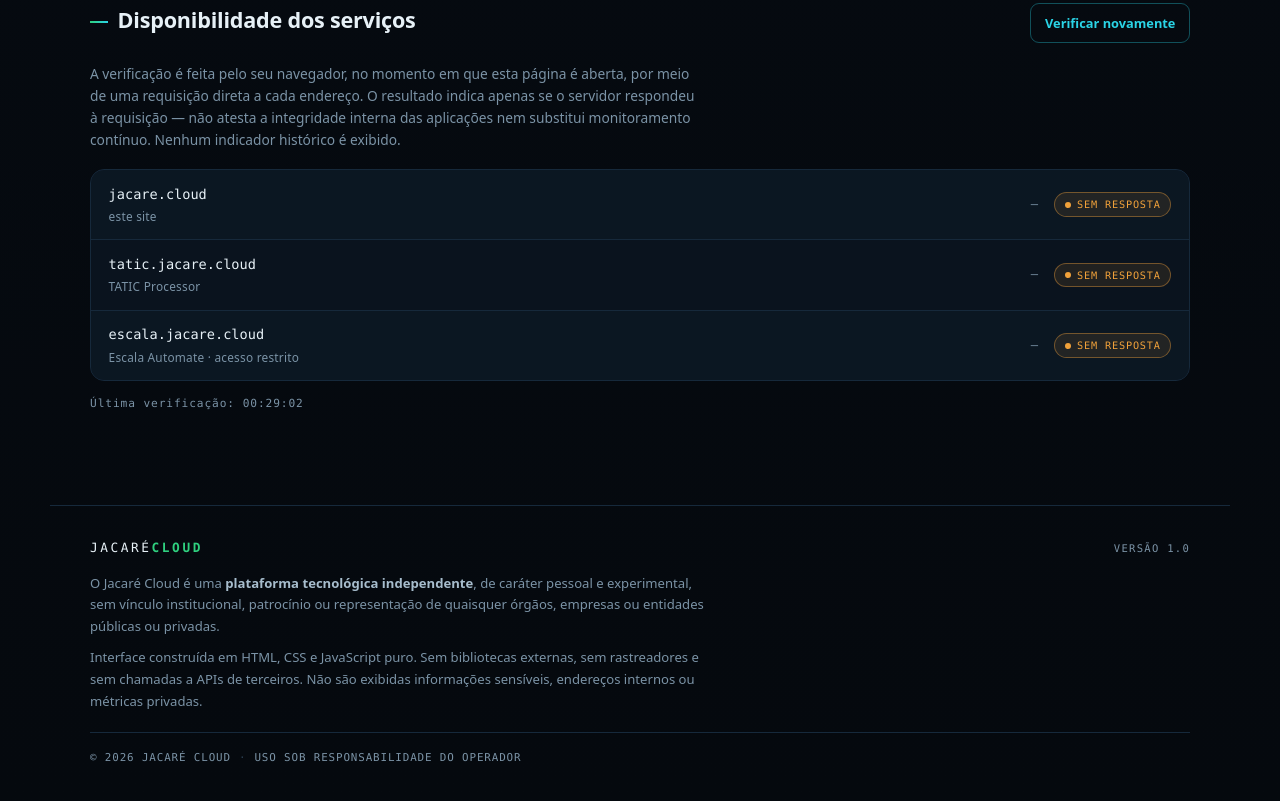
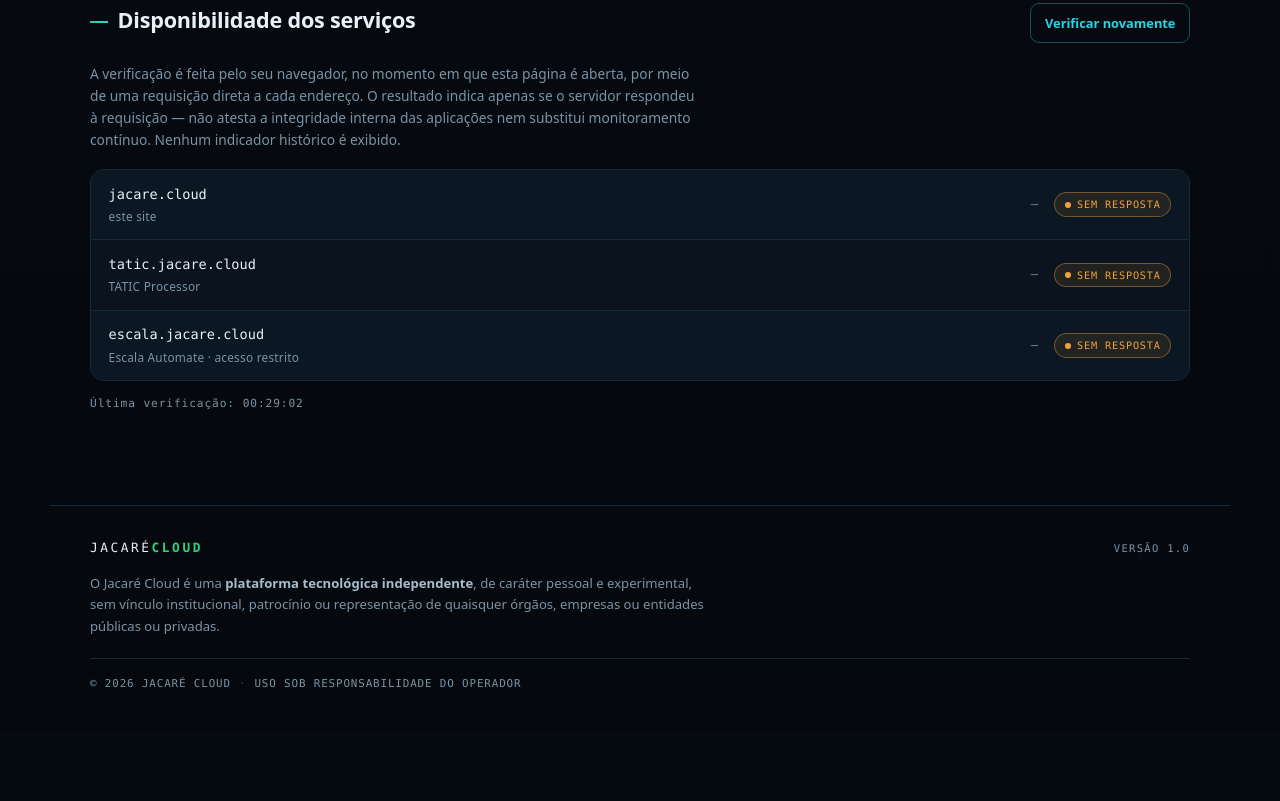
Before and after one commit to 92username/jacare-cloud-dashboard, a plain HTML site: page dashboard-v1/index.html in a window 1280 px wide. Shown: the part 933-1734 px from the top of the page. After the commit the page ends 1665 px from the top, so only its background shows below. Drawn offline with Linux system fonts and the light colour scheme; no server answers.

Commit message:
Rodapé: remove parágrafo sobre stack e ausência de rastreadores
A pedido do autor, o rodapé mantém apenas a declaração de plataforma tecnológica independente e a linha de copyright. Remove também a regra CSS .muted que ficou sem uso.

```diff
--- a/dashboard-v1/assets/styles.css
+++ b/dashboard-v1/assets/styles.css
@@ -700,8 +700,6 @@ h2::before {
 
 .footer-text strong { color: var(--texto-suave); font-weight: 600; }
 
-.footer-text.muted { color: var(--texto-fraco); }
-
 .footer-bottom {
   display: flex;
   flex-wrap: wrap;
--- a/dashboard-v1/index.html
+++ b/dashboard-v1/index.html
@@ -241,11 +241,6 @@
     pessoal e experimental, sem vínculo institucional, patrocínio ou representação de
     quaisquer órgãos, empresas ou entidades públicas ou privadas.
   </p>
-  <p class="footer-text muted">
-    Interface construída em HTML, CSS e JavaScript puro. Sem bibliotecas externas, sem
-    rastreadores e sem chamadas a APIs de terceiros. Não são exibidas informações
-    sensíveis, endereços internos ou métricas privadas.
-  </p>
   <p class="footer-bottom">
     <span>© <span id="ano">2026</span> Jacaré Cloud</span>
     <span class="footer-sep" aria-hidden="true">·</span>
```
